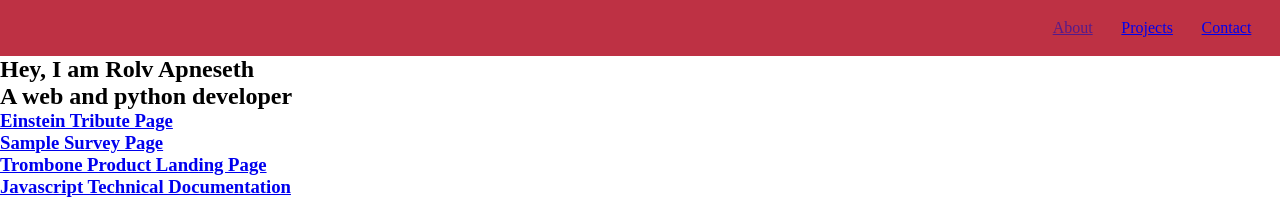
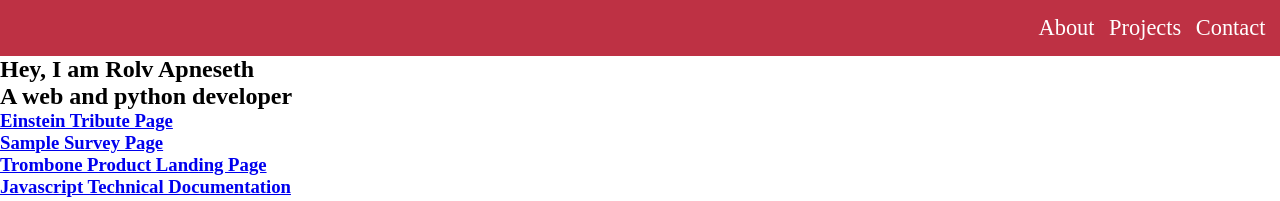
Before and after one commit to Rolv-Apneseth/web-learn, a plain HTML site: page Workspace/index.html in a window 1280 px wide. Shown: the top 201 px of the page. Drawn offline with Linux system fonts and the light colour scheme.

Commit message:
Finished styling navbar

```diff
--- a/Workspace/styles/_navbar.scss
+++ b/Workspace/styles/_navbar.scss
@@ -14,5 +14,13 @@
     list-style: none;
     justify-content: space-evenly;
     align-items: center;
+
+    li {
+      a {
+        text-decoration: none;
+        color: white;
+        font-size: $navbarFontSize;
+      }
+    }
   }
 }
--- a/Workspace/styles/styles.scss
+++ b/Workspace/styles/styles.scss
@@ -1,6 +1,9 @@
+// Variables
 $navbarHeight: 7vh;
 $navbarBackground: #be3144;
+$navbarFontSize: 1.4rem;
 
+// Base styling
 * {
   padding: 0;
   margin: 0;
@@ -11,4 +14,5 @@ main {
   padding-top: $navbarHeight;
 }
 
+// Imports
 @import "navbar";
```
Also changed, not shown: Workspace/styles/styles.css, 1 other file.
